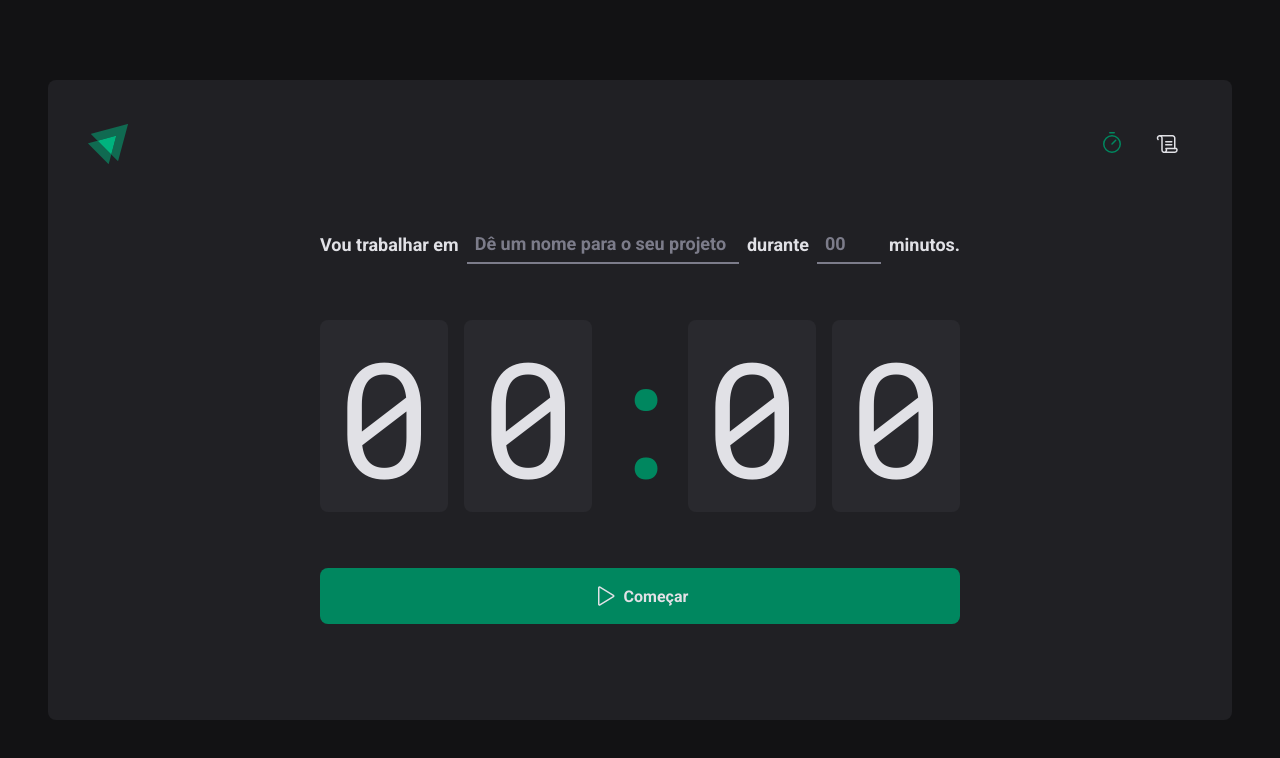
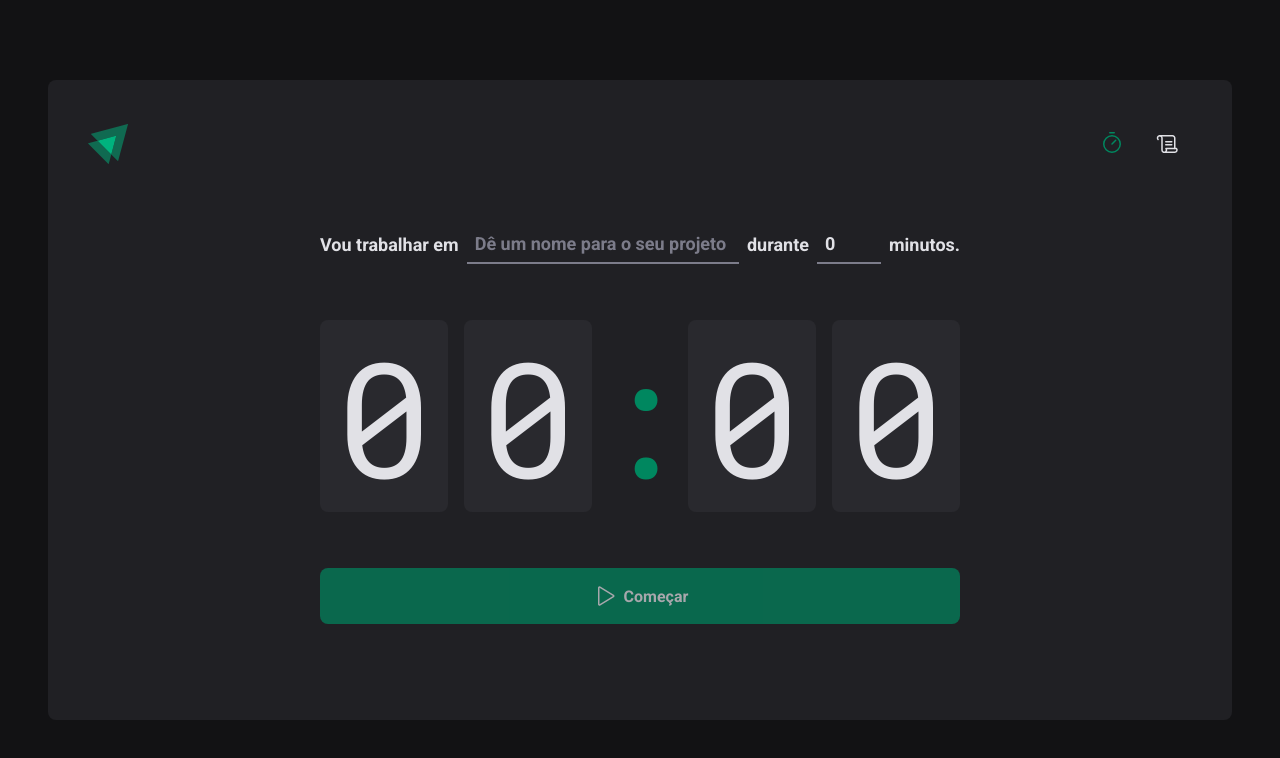
Before and after one commit to joaoccamargo/ignite-timer, a React (Vite) app: page / in a window 1280 px wide. Shown: the top 758 px of the page. Built offline with nearby package versions, Linux system fonts and the light colour scheme.

Commit message:
refactor and added context, hook form, and others adjusts

```diff
--- a/package.json
+++ b/package.json
@@ -10,12 +10,16 @@
     "preview": "vite preview"
   },
   "dependencies": {
+    "@hookform/resolvers": "^4.1.0",
     "@types/styled-components": "^5.1.34",
+    "date-fns": "^4.1.0",
     "phosphor-react": "^1.4.1",
     "react": "^19.0.0",
     "react-dom": "^19.0.0",
+    "react-hook-form": "^7.54.2",
     "react-router-dom": "^7.1.5",
-    "styled-components": "^6.1.15"
+    "styled-components": "^6.1.15",
+    "zod": "^3.24.2"
   },
   "devDependencies": {
     "@eslint/js": "^9.19.0",
--- a/src/App.tsx
+++ b/src/App.tsx
@@ -4,12 +4,15 @@ import { GlobalStyle } from "./styles/global";
 import { defaultTheme } from "./styles/themes/default";
 import { Router } from "./Router";
 import { BrowserRouter } from "react-router-dom";
+import { CyclesContextProvider } from "./contexts/CyclesContext";
 
 export function App() {
   return (
     <ThemeProvider theme={defaultTheme}>
       <BrowserRouter>
-        <Router />
+        <CyclesContextProvider>
+          <Router />
+        </CyclesContextProvider>
       </BrowserRouter>
       <GlobalStyle />
     </ThemeProvider>
--- /dev/null
+++ b/src/contexts/CyclesContext.tsx
@@ -0,0 +1,94 @@
+import { createContext, useState } from "react";
+
+interface Cycle {
+  id: string;
+  task: string;
+  minutesAmount: number;
+  startDate: Date;
+  interruptedDate?: Date;
+  finishedDate?: Date;
+}
+
+interface CreateCycleData {
+  task: string;
+  minutesAmount: number
+}
+
+interface CyclesContextType {
+  cycles: Cycle[],
+  activeCycle: Cycle | undefined,
+  activeCycleId: string | null,
+  markCurrentCycleAsFinished: () => void,
+  amountSecondsPassed: number,
+  setSecondsPassed: (seconds: number) => void,
+  createNewCycle: (data: CreateCycleData) => void,
+  interruptCurrentCycle: () => void
+}
+
+export const CyclesContext = createContext({} as CyclesContextType)
+
+interface CyclesContextProviderProps {
+  children: React.ReactNode
+}
+export function CyclesContextProvider({ children }: CyclesContextProviderProps){
+  const [cycles, setCycles] = useState<Cycle[]>([]);
+  const [activeCycleId, setActiveCycleId] = useState<string | null>(null);
+  const [amountSecondsPassed, setAmountSecondsPassed] = useState(0);
+
+  const activeCycle = cycles.find(cycle => cycle.id === activeCycleId);
+
+  function setSecondsPassed(seconds: number) {
+    setAmountSecondsPassed(seconds)
+  }
+
+  function markCurrentCycleAsFinished() {
+    setCycles((state) => state.map((cycle) => {
+      if (cycle.id === activeCycleId) {
+        return { ...cycle, finishedDate: new Date() }
+      } else {
+        return cycle
+      }
+    }))
+  }
+
+  function createNewCycle(data: CreateCycleData) {
+    const id = String(new Date().getTime());
+
+    const newCycle: Cycle = {
+      id: id,
+      task: data.task,
+      minutesAmount: data.minutesAmount,
+      startDate: new Date()
+    }
+
+    setCycles((state) => [...state, newCycle])
+    setActiveCycleId(id)
+    setAmountSecondsPassed(0);
+  }
+
+  function interruptCurrentCycle() {
+    setCycles((state) => state.map((cycle) => {
+      if (cycle.id === activeCycleId) {
+        return { ...cycle, interruptedDate: new Date() }
+      } else {
+        return cycle
+      }
+    }))
+    setActiveCycleId(null)
+  }
+
+  return(
+    <CyclesContext.Provider value={{
+      activeCycle,
+      activeCycleId,
+      markCurrentCycleAsFinished,
+      amountSecondsPassed,
+      setSecondsPassed,
+      createNewCycle,
+      interruptCurrentCycle,
+      cycles
+    }}>
+      { children }
+    </CyclesContext.Provider>
+  )
+}
--- a/src/pages/History/index.tsx
+++ b/src/pages/History/index.tsx
@@ -1,7 +1,13 @@
+import { useContext } from "react";
 import { HistoryContainer, HistoryList, Status } from "./styles";
+import { CyclesContext } from "../../contexts/CyclesContext";
+import { formatDistanceToNow } from 'date-fns'
+import { ptBR } from 'date-fns/locale/pt-BR'
 
-export function History(){
-  return(
+export function History() {
+  const { cycles } = useContext(CyclesContext);
+
+  return (
     <HistoryContainer>
       <h1>Meu histórico</h1>
 
@@ -16,30 +22,26 @@ export function History(){
             </tr>
           </thead>
           <tbody>
-            <tr>
-              <td>Tarefa</td>
-              <td>20 minutos</td>
-              <td>Há 2 meses</td>
-              <td><Status statusColor="green">Concluído</Status></td>
-            </tr>
-            <tr>
-              <td>Tarefa</td>
-              <td>20 minutos</td>
-              <td>Há 2 meses</td>
-              <td><Status statusColor="green">Concluído</Status></td>
-            </tr>
-            <tr>
-              <td>Tarefa</td>
-              <td>20 minutos</td>
-              <td>Há 2 meses</td>
-              <td><Status statusColor="green">Concluído</Status></td>
-            </tr>
-            <tr>
-              <td>Tarefa</td>
-              <td>20 minutos</td>
-              <td>Há 2 meses</td>
-              <td><Status statusColor="red">Concluído</Status></td>
-            </tr>
+            {cycles.map(cycle => {
+              return (
+                <tr key={cycle.id}>
+                  <td>{cycle.task}</td>
+                  <td>{cycle.minutesAmount} minutos</td>
+                  <td>{formatDistanceToNow(cycle.startDate, { addSuffix: true, locale: ptBR })}</td>
+                  <td>
+                    {cycle.finishedDate && (
+                      <Status statusColor="green">Concluido</Status>
+                    )}
+                    {cycle.interruptedDate && (
+                      <Status statusColor="red">Interrompido</Status>
+                    )}
+                    {!cycle.finishedDate && !cycle.interruptedDate && (
+                      <Status statusColor="yellow">Em andamento</Status>
+                    )}
+                  </td>
+                </tr>
+              )
+            })}
           </tbody>
         </table>
 
--- /dev/null
+++ b/src/pages/Home/components/Countdown/index.tsx
@@ -0,0 +1,57 @@
+import { useContext, useEffect } from "react";
+import { CountdownContainer, Separator } from "./styles";
+import { differenceInSeconds } from "date-fns";
+import { CyclesContext } from "../../../../contexts/CyclesContext";
+
+export function Countdown() {
+  const { activeCycle, activeCycleId, markCurrentCycleAsFinished, amountSecondsPassed, setSecondsPassed } = useContext(CyclesContext)
+
+
+  const totalSeconds = activeCycle ? activeCycle.minutesAmount * 60 : 0;
+  const currentSeconds = activeCycle ? totalSeconds - amountSecondsPassed : 0;
+
+  const minutesAmount = Math.floor(currentSeconds / 60)
+  const secondsAmount = currentSeconds % 60
+
+  const minutes = String(minutesAmount).padStart(2, '0');
+  const seconds = String(secondsAmount).padStart(2, '0');
+
+
+  useEffect(() => {
+    if (activeCycle) {
+      document.title = `${minutes}:${seconds}`
+    }
+  }, [activeCycle, minutes, seconds])
+
+   useEffect(() => {
+      let interval: number;
+      if (activeCycle) {
+        interval = setInterval(() => {
+          const secondsDifference = differenceInSeconds(new Date(), activeCycle.startDate);
+
+          if(secondsDifference > totalSeconds){
+            markCurrentCycleAsFinished()
+            setSecondsPassed(totalSeconds)
+            clearInterval(interval)
+          } else {
+            setSecondsPassed(secondsDifference)
+          }
+        }, 1000)
+      }
+
+      return () => {
+        clearInterval(interval)
+      }
+    }, [activeCycle, totalSeconds, activeCycleId, markCurrentCycleAsFinished])
+
+
+  return (
+    <CountdownContainer>
+      <span>{minutes[0]}</span>
+      <span>{minutes[1]}</span>
+      <Separator>:</Separator>
+      <span>{seconds[0]}</span>
+      <span>{seconds[1]}</span>
+    </CountdownContainer>
+  )
+}
--- /dev/null
+++ b/src/pages/Home/components/Countdown/styles.ts
@@ -0,0 +1,27 @@
+import styled from "styled-components"
+
+export const CountdownContainer = styled.div`
+  font-family: 'Roboto Mono', monospace;
+  font-size: 10rem;
+  line-height: 8rem;
+  color: ${(props) => props.theme["gray-100"]};
+
+  display: flex;
+  gap: 1rem;
+
+  span {
+    background: ${(props) => props.theme["gray-700"]};
+    padding: 2rem 1rem;
+    border-radius: 8px;
+  }
+`
+
+export const Separator = styled.div`
+  padding: 2rem 0;
+  color: ${(props) => props.theme["green-500"]};
+
+  width: 4rem;
+  overflow: hidden;
+  display: flex;
+  justify-content: center;
+`
--- /dev/null
+++ b/src/pages/Home/components/NewCycleForm/index.tsx
@@ -0,0 +1,46 @@
+import { FormContainer, MinutesAmountInput, TaskInput } from "./styles";
+import { useContext } from "react";
+import { useFormContext } from "react-hook-form";
+import { CyclesContext } from "../../../../contexts/CyclesContext";
+
+
+
+export function NewCycleForm() {
+  const { activeCycle } = useContext(CyclesContext);
+  const { register } = useFormContext();
+
+  return (
+    <FormContainer>
+      <label htmlFor="task">Vou trabalhar em</label>
+      <TaskInput
+        id="task"
+        list="task-suggestions"
+        placeholder="Dê um nome para o seu projeto"
+        {...register('task')}
+        disabled={!!activeCycle}
+      />
+
+      <datalist id="task-suggestions">
+        <option value="Projeto 1" />
+        <option value="Projeto 2" />
+        <option value="Projeto 3" />
+        <option value="Banana" />
+      </datalist>
+
+      <label htmlFor="">durante</label>
+      <MinutesAmountInput
+        id="minutesAmount"
+        type="number"
+        placeholder="00"
+        step={5}
+        min={5}
+        max={60}
+        {...register('minutesAmount', { valueAsNumber: true })}
+        disabled={!!activeCycle}
+      />
+
+      <span>minutos.</span>
+    </FormContainer>
+
+  )
+}
--- /dev/null
+++ b/src/pages/Home/components/NewCycleForm/styles.ts
@@ -0,0 +1,44 @@
+import styled from "styled-components"
+
+export const FormContainer = styled.div`
+  width: 100%;
+  display: flex;
+  align-items: center;
+  justify-content: center;
+  gap: 0.5rem;
+  color: ${(props) => props.theme["gray-100"]};
+  font-size: 1.125rem;
+  font-weight: bold;
+  flex-wrap: wrap;
+`
+
+const BaseInput = styled.input`
+  background: transparent;
+  height: 2.5rem;
+  border: 0;
+  border-bottom: 2px solid ${props => props.theme["gray-500"]};
+  font-weight: bold;
+  font-size: 1.125rem;
+  padding: 0 0.5rem;
+  color: ${props => props.theme["gray-100"]};
+
+  &:focus{
+    box-shadow: none;
+    border-color: ${props => props.theme["green-500"]};
+  }
+
+  &::placeholder{
+    color: ${props => props.theme["gray-500"]};
+  }
+`
+export const TaskInput = styled(BaseInput)`
+  flex: 1;
+
+  &::-webkit-calendar-picker-indicator{
+    display: none !important;
+  }
+`
+
+export const MinutesAmountInput = styled(BaseInput)`
+  width: 4rem;
+`
--- a/src/pages/Home/index.tsx
+++ b/src/pages/Home/index.tsx
@@ -1,49 +1,61 @@
-import { Play } from "phosphor-react";
-import { CountdownContainer, FormContainer, HomeContainer, MinutesAmountInput, Separator, StartCountdownButton, TaskInput } from "./styles";
+import { HandPalm, Play } from "phosphor-react";
+import { HomeContainer, StartCountdownButton, StopCountdownButton } from "./styles";
+import { NewCycleForm } from "./components/NewCycleForm";
+import { Countdown } from "./components/Countdown";
+import { FormProvider, useForm } from 'react-hook-form';
+import { zodResolver } from '@hookform/resolvers/zod';
+import * as zod from 'zod';
+import { useContext } from "react";
+import { CyclesContext } from "../../contexts/CyclesContext";
+
+const newCycleFormValidationSchema = zod.object({
+  task: zod.string().min(1, 'Informe a tarefa'),
+  minutesAmount: zod.number()
+    .min(5, 'O ciclo precisa ser no minimo 5 minutos')
+    .max(60, 'O ciclo precisa ser no maximo 60 minutos'),
+})
+
+type NewCycleFormData = zod.infer<typeof newCycleFormValidationSchema>
 
 export function Home() {
+  const { createNewCycle, interruptCurrentCycle, activeCycle } = useContext(CyclesContext)
+  const newCycleForm = useForm({
+    resolver: zodResolver(newCycleFormValidationSchema),
+    defaultValues: {
+      task: '',
+      minutesAmount: 0,
+    }
+  });
+  const { handleSubmit, watch, reset } = newCycleForm
+
+  function handleCreateNewCycle(data: NewCycleFormData) {
+    createNewCycle(data)
+    reset()
+  }
+
+  const isSubmitDisabled = !watch('task');
+
   return (
     <HomeContainer>
-      <form action="">
-        <FormContainer>
-          <label htmlFor="task">Vou trabalhar em</label>
-          <TaskInput
-            id="task"
-            list="task-suggestions"
-            placeholder="Dê um nome para o seu projeto" />
+      <form onSubmit={handleSubmit(handleCreateNewCycle)}>
 
-          <datalist id="task-suggestions">
-            <option value="Projeto 1" />
-            <option value="Projeto 2" />
-            <option value="Projeto 3" />
-            <option value="Banana" />
-          </datalist>
+          <FormProvider {...newCycleForm}>
+            <NewCycleForm />
+          </FormProvider>
+          <Countdown />
 
-          <label htmlFor="">durante</label>
-          <MinutesAmountInput
-            id="minutesAmount"
-            type="number"
-            placeholder="00"
-            step={5}
-            min={5}
-            max={60}
-          />
+        {activeCycle ? (
+          <StopCountdownButton onClick={interruptCurrentCycle} type="button">
+            <HandPalm size={24} />
+            Interromper
+          </StopCountdownButton>
+        ) : (
+          <StartCountdownButton disabled={isSubmitDisabled} type="submit">
+            <Play size={24} />
+            Começar
+          </StartCountdownButton>
+        )}
 
-          <span>minutos.</span>
-        </FormContainer>
-
-        <CountdownContainer>
-          <span>0</span>
-          <span>0</span>
-          <Separator>:</Separator>
-          <span>0</span>
-          <span>0</span>
-        </CountdownContainer>
-
-        <StartCountdownButton type="submit">
-          <Play size={24} />
-          Começar
-        </StartCountdownButton>
       </form>
     </HomeContainer>
   )
--- a/src/pages/Home/styles.ts
+++ b/src/pages/Home/styles.ts
@@ -16,45 +16,7 @@ export const HomeContainer = styled.main`
   }
 `
 
-export const FormContainer = styled.div`
-  width: 100%;
-  display: flex;
-  align-items: center;
-  justify-content: center;
-  gap: 0.5rem;
-  color: ${(props) => props.theme["gray-100"]};
-  font-size: 1.125rem;
-  font-weight: bold;
-  flex-wrap: wrap;
-`
-
-export const CountdownContainer = styled.div`
-  font-family: 'Roboto Mono', monospace;
-  font-size: 10rem;
-  line-height: 8rem;
-  color: ${(props) => props.theme["gray-100"]};
-
-  display: flex;
-  gap: 1rem;
-
-  span {
-    background: ${(props) => props.theme["gray-700"]};
-    padding: 2rem 1rem;
-    border-radius: 8px;
-  }
-`
-
-export const Separator = styled.div`
-  padding: 2rem 0;
-  color: ${(props) => props.theme["green-500"]};
-
-  width: 4rem;
-  overflow: hidden;
-  display: flex;
-  justify-content: center;
-`
-
-export const StartCountdownButton = styled.button`
+export const BaseCountdownButton = styled.button`
   width: 100%;
   border: 0;
   padding: 1rem;
@@ -68,46 +30,28 @@ export const StartCountdownButton = styled.button`
   font-weight: bold;
 
   cursor: pointer;
+  color: ${props => props.theme["gray-100"]};
 
-  background: ${(props) => props.theme["green-500"]};
-  color: ${props => props.theme["gray-100"]};
 
   &:disabled {
     opacity: 0.7;
     cursor: not-allowed;
   }
 
+`
+
+export const StartCountdownButton = styled(BaseCountdownButton)`
+  background: ${(props) => props.theme["green-500"]};
+
   &:not(:disabled):hover{
     background: ${(props) => props.theme["green-700"]};
   }
 `
-const BaseInput = styled.input`
-  background: transparent;
-  height: 2.5rem;
-  border: 0;
-  border-bottom: 2px solid ${props => props.theme["gray-500"]};
-  font-weight: bold;
-  font-size: 1.125rem;
-  padding: 0 0.5rem;
-  color: ${props => props.theme["gray-100"]};
 
-  &:focus{
-    box-shadow: none;
-    border-color: ${props => props.theme["green-500"]};
-  }
+export const StopCountdownButton = styled(BaseCountdownButton)`
+  background: ${(props) => props.theme["red-500"]};
 
-  &::placeholder{
-    color: ${props => props.theme["gray-500"]};
+  &:not(:disabled):hover{
+    background: ${(props) => props.theme["red-700"]};
   }
 `
-export const TaskInput = styled(BaseInput)`
-  flex: 1;
-
-  &::-webkit-calendar-picker-indicator{
-    display: none !important;
-  }
-`
-
-export const MinutesAmountInput = styled(BaseInput)`
-  width: 4rem;
-`
```
Also changed, not shown: 1 other file (tests, documents, lock files or other folders).
